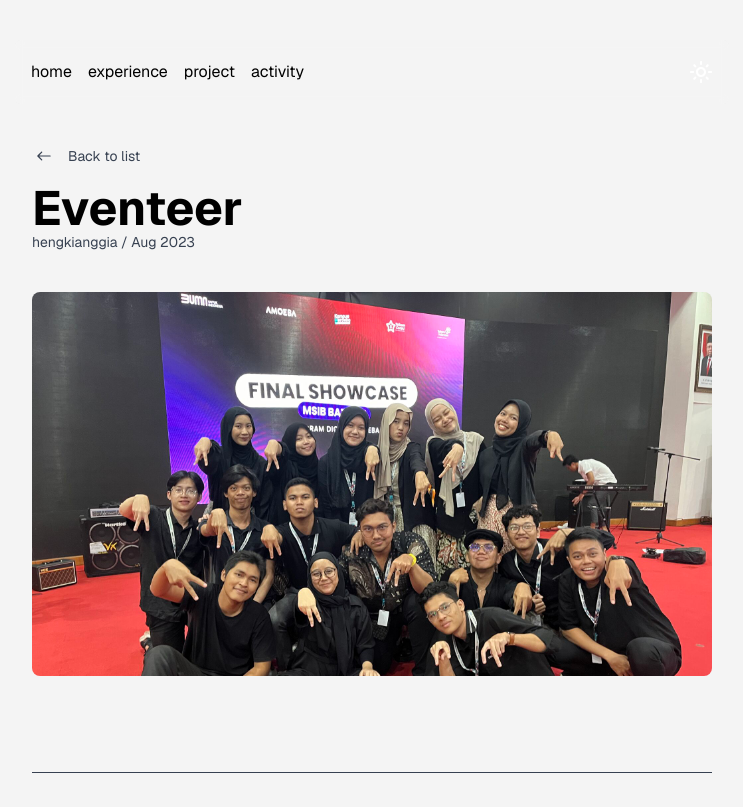
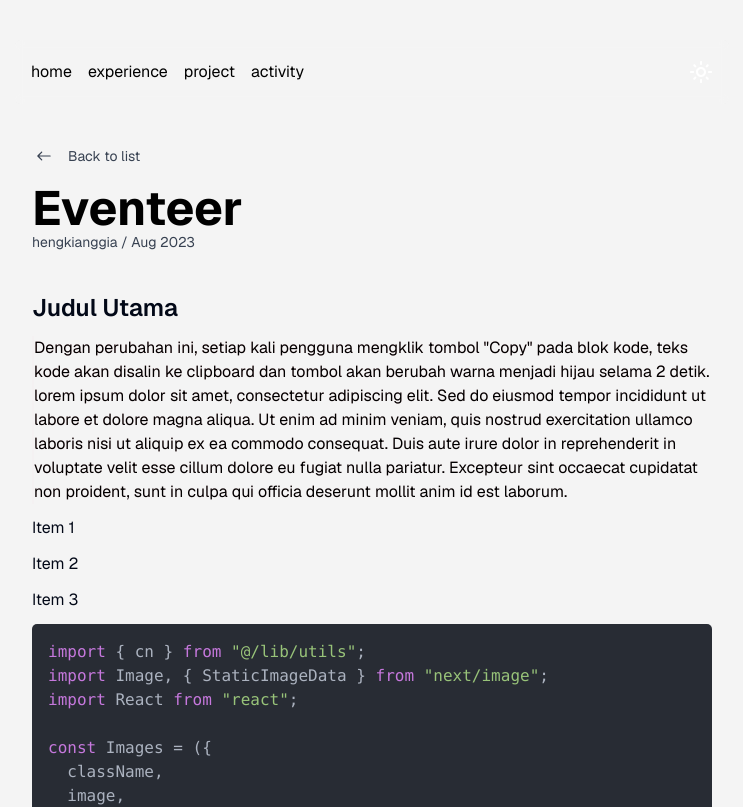
Before and after one commit to hengkianggia/my-website, a Next.js app: page /activity/1/detail in a window 1280 px wide. Shown: the top 807 px of the page, without its empty margins (268-1011 px from the left). Built offline with nearby package versions, Linux system fonts and the light colour scheme.

Commit message:
done implement markdown

```diff
--- a/app/activity/[id]/detail/page.tsx
+++ b/app/activity/[id]/detail/page.tsx
@@ -1,23 +1,46 @@
 import React from "react";
-import image from "@/public/images/team.jpg";
-import Image from "next/image";
 import HeaderDetail from "@/components/HeaderDetail";
+import CustomMarkdown from "@/components/pages/Activity/CustomMarkdown";
 
 const DetailActivity = () => {
+  const markdownContent = `
+# Judul Utama
+
+> Dengan perubahan ini, setiap kali pengguna mengklik tombol "Copy" pada blok kode, teks kode akan disalin ke clipboard dan tombol akan berubah warna menjadi hijau selama 2 detik. lorem ipsum dolor sit amet, consectetur adipiscing elit. Sed do eiusmod tempor incididunt ut labore et dolore magna aliqua. Ut enim ad minim veniam, quis nostrud exercitation ullamco laboris nisi ut aliquip ex ea commodo consequat. Duis aute irure dolor in reprehenderit in voluptate velit esse cillum dolore eu fugiat nulla pariatur. Excepteur sint occaecat cupidatat non proident, sunt in culpa qui officia deserunt mollit anim id est laborum.
+
+- Item 1
+- Item 2
+- Item 3
+
+\`\`\`javascript
+import { cn } from "@/lib/utils";
+import Image, { StaticImageData } from "next/image";
+import React from "react";
+
+const Images = ({
+  className,
+  image,
+}: {
+  className?: string;
+  image: StaticImageData;
+}) => {
   return (
-    <div>
+    <>
+      <Image src={image} alt="desc" fill className={cn("w-full", className)} />
+    </>
+  );
+};
+
+export default Images;
+\`\`\`
+  `;
+  return (
+    <div className="w-full">
       <HeaderDetail date="Aug 2023" title="Eventeer" />
 
-      <div className="relative w-full overflow-hidden rounded-lg max-h-96">
-        <Image
-          src={image}
-          alt="maksa"
-          className="object-cover object-center w-full h-full"
-          placeholder="blur"
-        />
+      <div className="relative w-full overflow-hidden">
+        <CustomMarkdown content={markdownContent} />
       </div>
-
-      <section></section>
     </div>
   );
 };
--- a/app/globals.css
+++ b/app/globals.css
@@ -61,7 +61,7 @@
 
 @layer base {
   * {
-    @apply border-border;
+    @apply border-border scrollbar-none;
   }
   body {
     @apply bg-background text-foreground;
--- /dev/null
+++ b/components/BlurImage.tsx
@@ -0,0 +1,31 @@
+"use client";
+
+import clsx from "clsx";
+import type { ImageProps } from "next/image";
+import Image from "next/image";
+import React from "react";
+
+export const BlurImage = (props: ImageProps) => {
+  const [isLoading, setLoading] = React.useState(true);
+
+  return (
+    <div
+      className={clsx(
+        "relative flex overflow-hidden rounded-xl bg-white/[2%] after:pointer-events-none after:absolute after:inset-0 after:z-10 after:rounded-xl after:border after:border-rose-200/10 after:content-['']",
+        isLoading ? "animate-pulse" : ""
+      )}
+    >
+      <Image
+        {...props}
+        className={clsx(
+          "rounded-xl duration-700 ease-in-out",
+          isLoading
+            ? "scale-[1.02] blur-xl grayscale"
+            : "scale-100 blur-0 grayscale-0"
+        )}
+        alt={props.alt}
+        onLoadingComplete={() => setLoading(false)}
+      />
+    </div>
+  );
+};
--- /dev/null
+++ b/components/Caption.tsx
@@ -0,0 +1,15 @@
+import clsx from "clsx";
+import React from "react";
+
+export const Caption = ({ children }: { children: React.ReactNode }) => {
+  return (
+    <div
+      className={clsx(
+        "mt-2 border-l-2 border-rose-200/5 pl-3 text-sm",
+        "bg-gradient-to-br from-rose-200 to-rose-200/30 bg-clip-text text-transparent"
+      )}
+    >
+      {children}
+    </div>
+  );
+};
--- a/components/HeaderDetail.tsx
+++ b/components/HeaderDetail.tsx
@@ -6,9 +6,9 @@ import { IoIosArrowRoundBack } from "react-icons/io";
 const HeaderDetail = ({ title, date }: { title: string; date: string }) => {
   const router = useRouter();
   return (
-    <>
+    <div className="w-full">
       <div
-        className="flex items-center gap-3 mb-4 text-sm text-gray-700 cursor-pointer dark:text-gray-400"
+        className="w-full flex items-center gap-3 mb-4 text-sm text-gray-700 cursor-pointer dark:text-gray-400"
         onClick={() => router.back()}
       >
         <IoIosArrowRoundBack size={24} />
@@ -20,7 +20,7 @@ const HeaderDetail = ({ title, date }: { title: string; date: string }) => {
           hengkianggia / {date}
         </p>
       </div>
-    </>
+    </div>
   );
 };
 
--- /dev/null
+++ b/components/SyntaxHighlighter.tsx
@@ -0,0 +1,11 @@
+"use client";
+import SyntaxHighlighter from "react-syntax-highlighter";
+// @ts-ignore
+import { docco } from "react-syntax-highlighter/dist/esm/styles/hljs";
+export const ComponentHighlighter = ({ value, language }: any) => {
+  return (
+    <SyntaxHighlighter language={language} style={docco}>
+      {value}
+    </SyntaxHighlighter>
+  );
+};
--- /dev/null
+++ b/components/pages/Activity/CustomMarkdown.tsx
@@ -0,0 +1,68 @@
+import React from "react";
+import ReactMarkdown, { Components } from "react-markdown";
+import remarkGfm from "remark-gfm";
+
+import { componentsMDX } from "@/lib/mdx";
+
+interface CustomMarkdownProps {
+  content: string;
+}
+
+const CustomMarkdown: React.FC<CustomMarkdownProps> = ({ content }) => {
+  const components = {
+    h1: ({ node, ...props }: { node: any; [key: string]: any }) => (
+      <h1 className="text-2xl font-semibold" {...props} />
+    ),
+    h2: ({ node, ...props }: { node: any; [key: string]: any }) => (
+      <h2 className="text-xl font-semibold" {...props} />
+    ),
+    p: ({ node, ...props }: { node: any; [key: string]: any }) => (
+      <p className="text-justify" {...props} />
+    ),
+    ul: ({ node, ...props }: { node: any; [key: string]: any }) => (
+      <ul className="ml-4 space-y-2" {...props} />
+    ),
+    li: ({ node, ...props }: { node: any; [key: string]: any }) => (
+      <li className="" {...props} />
+    ),
+    code: ({
+      node,
+      inline,
+      className,
+      children,
+      ...props
+    }: {
+      node: any;
+      inline: boolean;
+      className: string;
+      children: React.ReactNode;
+      [key: string]: any;
+    }) => {
+      const match = /language-(\w+)/.exec(className || "");
+
+      return !inline && match ? (
+        <pre className="p-4">
+          <code className={className} {...props}>
+            {children}
+          </code>
+        </pre>
+      ) : (
+        <code className={className} {...props}>
+          {children}
+        </code>
+      );
+    },
+  };
+
+  return (
+    <ReactMarkdown
+      components={componentsMDX as Partial<Components>}
+      remarkPlugins={[remarkGfm]}
+      className={"space-y-3"}
+    >
+      {content}
+    </ReactMarkdown>
+  );
+};
+
+export default CustomMarkdown;
--- /dev/null
+++ b/lib/mdx.tsx
@@ -0,0 +1,96 @@
+import clsx from "clsx";
+import NextLink from "next/link";
+import React from "react";
+import { cn } from "./utils";
+import SyntaxHighlighter from "react-syntax-highlighter/dist/esm/default-highlight";
+import { atomOneDark } from "react-syntax-highlighter/dist/esm/styles/hljs";
+
+export const componentsMDX = {
+  h1: (props: any) => (
+    <h2
+      className="relative font-semibold border-t-2 border-rose-200/5 pt-9 text-2xl  text-rose-200/95 sm:text-3xl"
+      {...props}
+    />
+  ),
+  h2: (props: any) => (
+    <h3
+      className="relative font-semibold border-t-2 border-rose-200/5 pt-9 text-2xl  text-rose-200/95 sm:text-2xl"
+      {...props}
+    />
+  ),
+  h3: (props: any) => (
+    <h4 className="text-xl font-semibold  text-rose-200/95" {...props} />
+  ),
+  h4: (props: any) => (
+    <h5 className="text-lg font-semibold  text-rose-200/95" {...props} />
+  ),
+  hr: (props: any) => (
+    <hr className="border-t-2 border-rose-200/5" {...props} />
+  ),
+  a: ({ href = "", ...props }) => {
+    return (
+      <NextLink
+        href={href}
+        className={cn(
+          "text-rose-200 underline decoration-rose-200/20 underline-offset-2 transition-all hover:text-rose-100 hover:decoration-rose-100/40",
+          "focus:outline-none focus-visible:outline-none focus-visible:ring-2 focus-visible:ring-rose-500/70"
+        )}
+        {...props}
+      />
+    );
+  },
+  ul: (props: any) => (
+    <ul
+      className="space-y-3 [li>&]:mt-3 [&>li]:relative [&>li]:pl-7 before:[&>li]:absolute before:[&>li]:left-1 before:[&>li]:top-2 before:[&>li]:h-1.5 before:[&>li]:w-1.5 before:[&>li]:rounded-full before:[&>li]:bg-rose-200/20"
+      {...props}
+    />
+  ),
+  ol: (props: any) => (
+    <ol className="list-decimal space-y-3 pl-10" {...props} />
+  ),
+  strong: (props: any) => <strong className="font-semibold" {...props} />,
+  // Since markdown blockquotes don't have native support for citations, we
+  // reserve `<em>` to style citations.
+  blockquote: (props: any) => (
+    <blockquote
+      className={clsx(
+        "relative border-l-2 border-rose-200/5 pl-4 pt-8 before:absolute before:top-5 before:-ml-1 before:-mt-6 before:text-6xl before:text-rose-200/20 before:content-['“'] [&_em]:mt-3 [&_em]:block [&_em]:not-italic [&_em]:leading-none [&_em]:before:pr-1 [&_em]:before:content-['—']",
+        "bg-gradient-to-br from-rose-200 to-rose-200/30 bg-clip-text text-transparent"
+      )}
+      {...props}
+    />
+  ),
+  del: (props: any) => (
+    <del className="text-rose-200/50 line-through" {...props} />
+  ),
+  code: ({
+    node,
+    inline,
+    className,
+    children,
+    ...props
+  }: {
+    node: any;
+    inline: boolean;
+    className: string;
+    children: React.ReactNode;
+    [key: string]: any;
+  }) => {
+    const match = /language-(\w+)/.exec(className || "");
+
+    return !inline && match ? (
+      <SyntaxHighlighter
+        {...props}
+        customStyle={{ padding: "1rem", borderRadius: "5px" }}
+        language={match[1]}
+        style={atomOneDark}
+      >
+        {String(children)}
+      </SyntaxHighlighter>
+    ) : (
+      <code className={className} {...props}>
+        {children}
+      </code>
+    );
+  },
+};
--- a/package.json
+++ b/package.json
@@ -11,6 +11,7 @@
   "dependencies": {
     "@radix-ui/react-hover-card": "^1.1.1",
     "@radix-ui/react-icons": "^1.3.0",
+    "@types/react-syntax-highlighter": "^15.5.13",
     "@vercel/analytics": "^1.3.1",
     "@vercel/speed-insights": "^1.0.11",
     "class-variance-authority": "^0.7.0",
@@ -20,12 +21,16 @@
     "next": "14.2.3",
     "next-themes": "^0.3.0",
     "nextjs-toploader": "^1.6.12",
+    "prismjs": "^1.29.0",
     "react": "^18",
     "react-dom": "^18",
     "react-hook-form": "^7.51.5",
     "react-icons": "^5.2.1",
     "react-markdown": "^9.0.1",
     "react-syntax-highlighter": "^15.5.0",
+    "rehype-highlight": "^7.0.0",
+    "rehype-katex": "^7.0.1",
+    "rehype-raw": "^7.0.0",
     "remark-gfm": "^4.0.0",
     "tailwind-merge": "^2.4.0",
     "tailwindcss-animate": "^1.0.7"
@@ -38,6 +43,7 @@
     "eslint": "^8",
     "eslint-config-next": "14.2.3",
     "postcss": "^8",
+    "tailwind-scrollbar": "^3.1.0",
     "tailwindcss": "^3.4.1",
     "tailwindcss-animated": "^1.1.0",
     "typescript": "^5"
--- a/tailwind.config.ts
+++ b/tailwind.config.ts
@@ -1,4 +1,4 @@
-import type { Config } from "tailwindcss"
+import type { Config } from "tailwindcss";
 
 const config = {
   darkMode: ["class"],
@@ -76,7 +76,7 @@ const config = {
       },
     },
   },
-  plugins: [require("tailwindcss-animate")],
+  plugins: [require("tailwindcss-animate"), require("tailwind-scrollbar")],
 } satisfies Config;
 
-export default config
+export default config;
```
Also changed, not shown: 1 other file (tests, documents, lock files or other folders).
